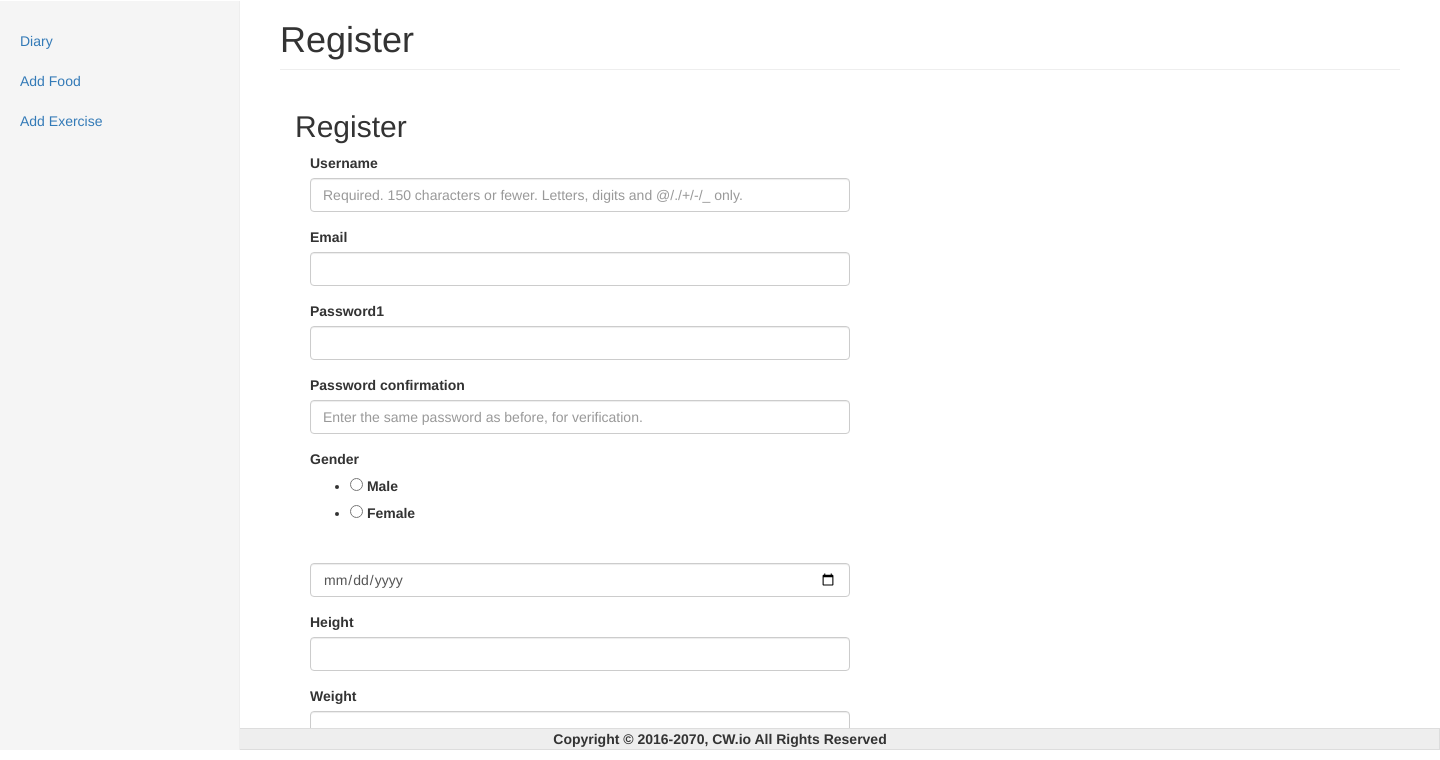
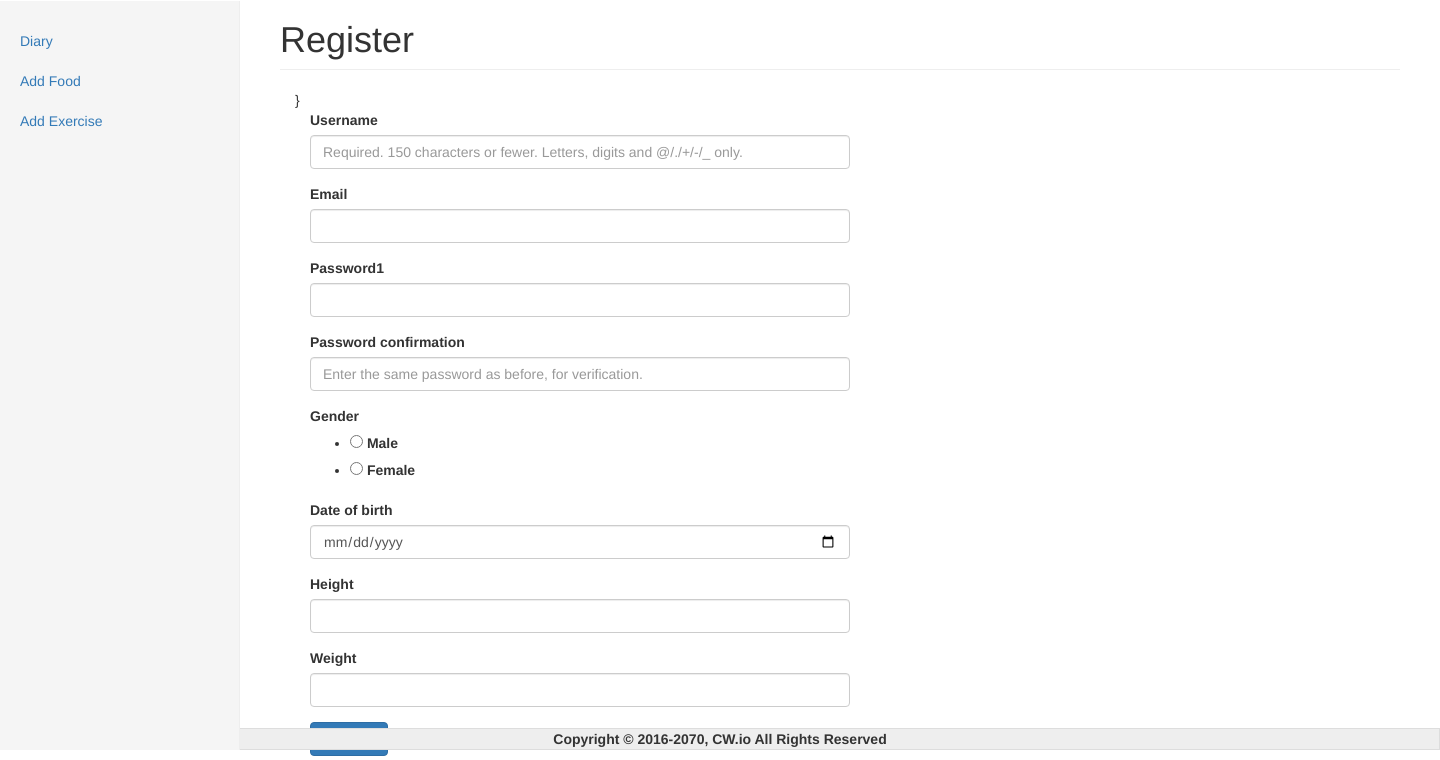
Before and after one commit to isik5/Fall2016Swe573, a Django app: page /accounts/register/ in a window 1440 px wide. Shown: the part 50-810 px from the top of the page. Run offline with Django 3.2, Linux system fonts and the light colour scheme; some libraries are stand-ins or nearby versions.

Commit message:
Registeration page html fix

```diff
--- a/tracker/templates/register.html
+++ b/tracker/templates/register.html
@@ -3,12 +3,9 @@
 {% block content %}
     <div class="container">
 
-        <h2>Register</h2>
 
-        {% for field in form %}
-            {{ field.error }}
 
-        {% endfor %}
+        }
 
         <form action="/accounts/register/" method="post">{% csrf_token %}
             <div class="col-md-6">
@@ -42,10 +39,10 @@
                 </div>
                 <div class="form-group">
                     <label for="{{ user_form.gender.id_for_label }}">{{ user_form.gender.label }}</label>
-                    {{ user_form.gender }}
+                                {{ user_form.gender }}
                 </div>
                 <div class="form-group">
-                    <label for="{{ user_form.date_of_birth.id_for_label }}">{{ user_form.born.label }}</label>
+                    <label for="{{ user_form.date_of_birth.id_for_label }}">{{ user_form.date_of_birth.label }}</label>
                     <input type="date" class="form-control"
                            name="{{ user_form.date_of_birth.html_name }}"
                            id="{{ user_form.date_of_birth.id_for_label }}"
```
